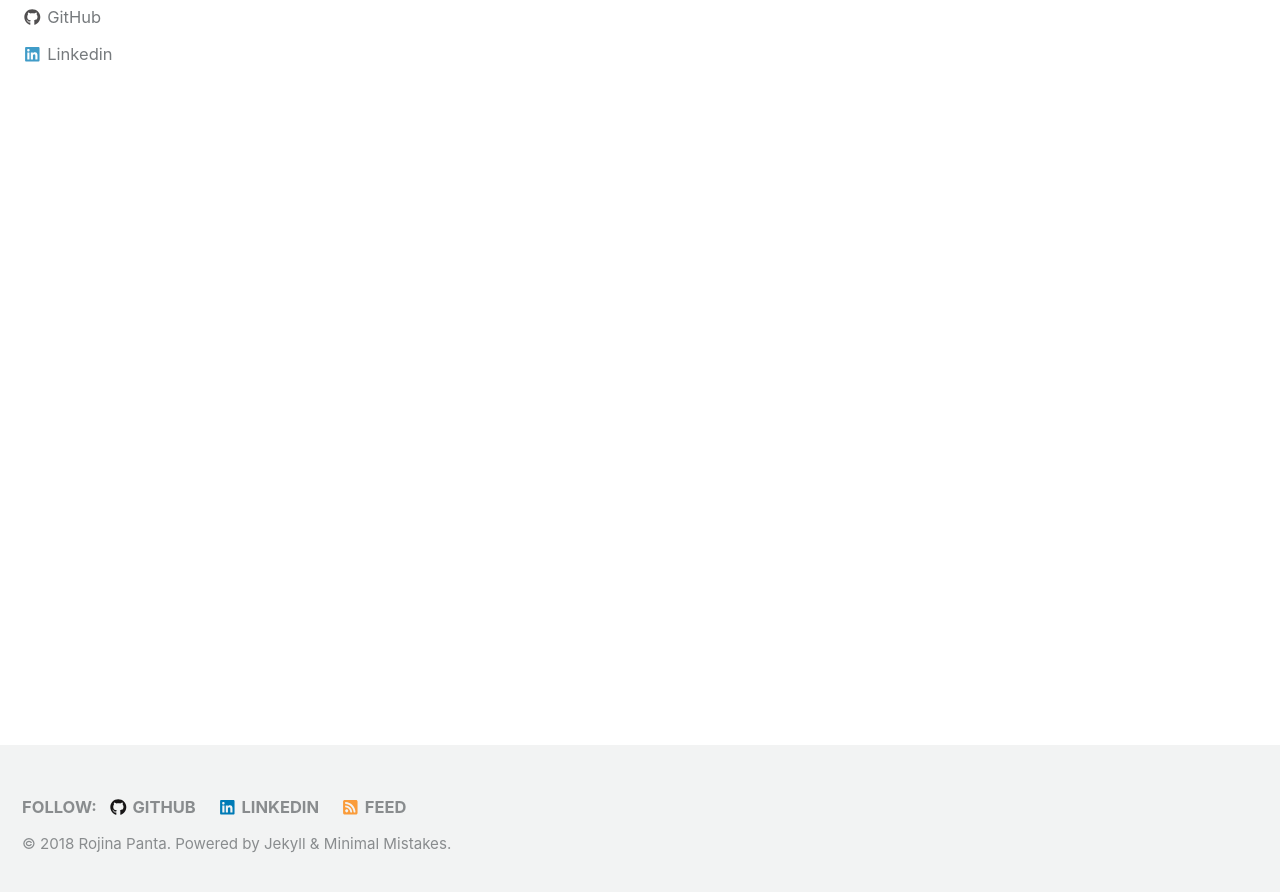
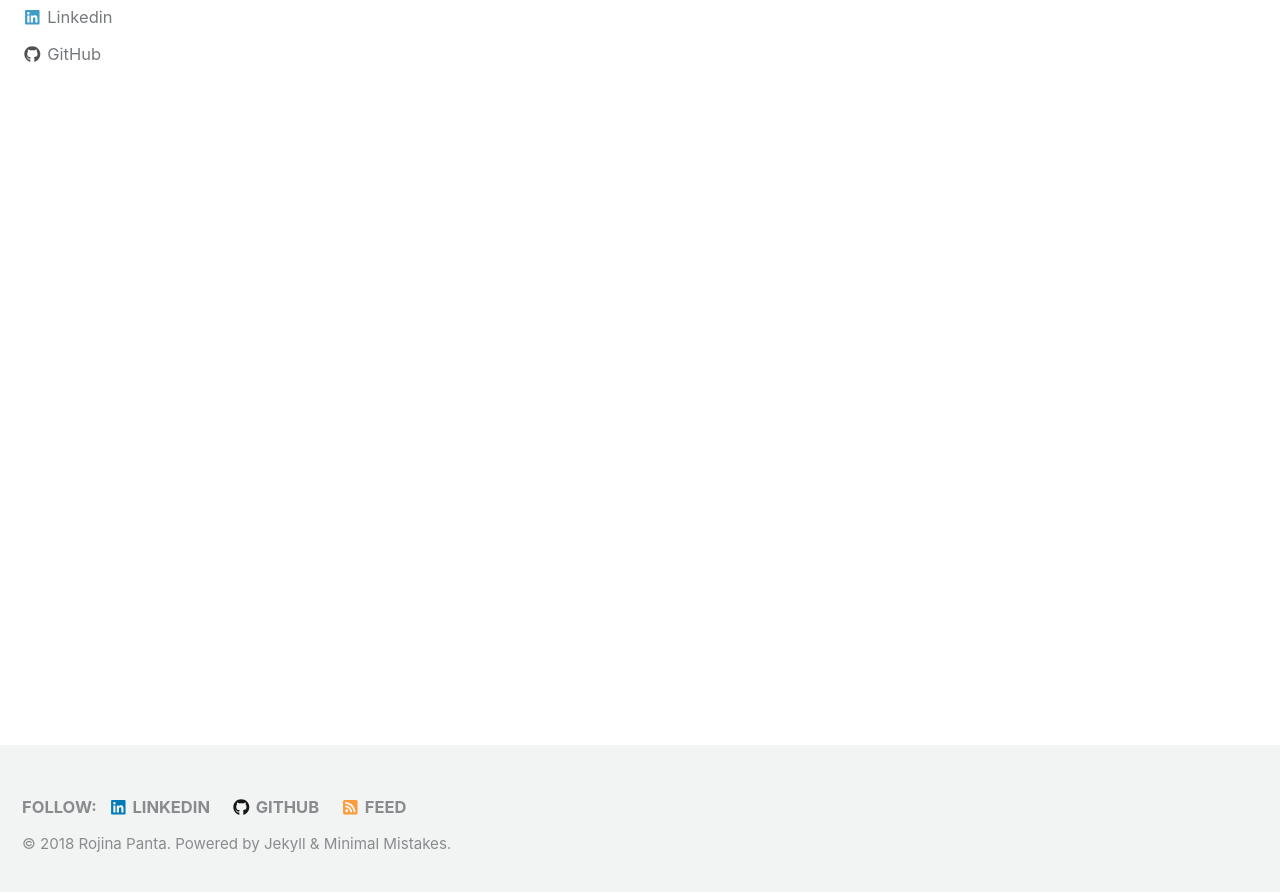
Before and after one commit to Rojina99/Rojina99.github.io, a Jekyll site: the page built from index.html, in a window 1280 px wide and 900 px high, scrolled down 222 px. Shown: the top 892 px of the window. Built offline with Jekyll 4.4.1, drawn with Linux system fonts in a browser that asks for light colours; cached includes are drawn as plain includes; nearby versions of some CDN libraries; the list of posts is cut into pages by our own code; part of the change alters nothing that is shown.

Commit message:
Modified config file

```diff
--- a/_config.yml
+++ b/_config.yml
@@ -121,12 +121,13 @@ author:
     - label: "Facebook"
       icon: "fab fa-fw fa-facebook-square"
       # url: "https://facebook.com/"
+    - label: "Linkedin"
+      icon: "fab fa-fw fa-linkedin"
+      url: "https://www.linkedin.com/in/rojina-panta-889b73bb/"
     - label: "GitHub"
       icon: "fab fa-fw fa-github"
       url:  "https://github.com/Rojina99"
-    - label: "Linkedin"
-      icon: "fab fa-fw fa-linkedin"
-      url: "https://www.linkedin.com/in/rojina-panta-889b73bb/"
+
 
 
 # Site Footer
@@ -138,6 +139,10 @@ footer:
     - label: "Facebook"
       icon: "fab fa-fw fa-facebook-square"
       # url:
+    - label: "Linkedin"
+      icon: "fab fa-fw fa-linkedin"
+      url: "https://www.linkedin.com/in/rojina-panta-889b73bb/"
+      # url:
     - label: "GitHub"
       icon: "fab fa-fw fa-github"
       url: "https://github.com/Rojina99"
@@ -146,10 +151,7 @@ footer:
       # url:
     - label: "Bitbucket"
       icon: "fab fa-fw fa-bitbucket"
-      # url:
-    - label: "Linkedin"
-      icon: "fab fa-fw fa-linkedin"
-      url: "https://www.linkedin.com/in/rojina-panta-889b73bb/"
+
 
 
 # Reading Files
```
